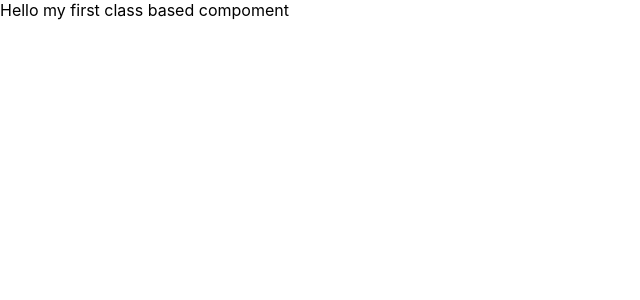
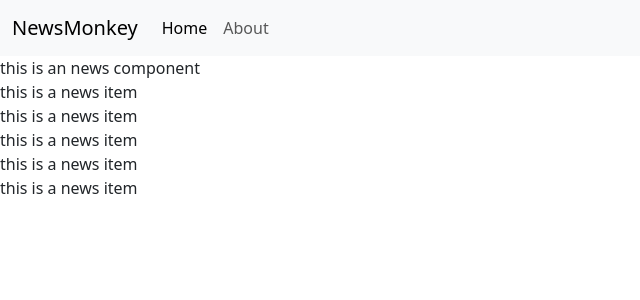
Before and after one commit to mohak64/NewsMonkey, a React (Create React App) app: page / in a window 1280 px wide. Shown: the top 300 px of the page, without its empty margins (0-640 px from the left). Built offline with nearby package versions, Linux system fonts and the light colour scheme.

Commit message:
after #23

```diff
--- a/public/index.html
+++ b/public/index.html
@@ -7,7 +7,7 @@
     <meta name="theme-color" content="#000000" />
     <meta
       name="description"
-      content="Web site created using create-react-app"
+      content="NEWSMONKEY IS OP!!"
     />
     <link rel="apple-touch-icon" href="%PUBLIC_URL%/logo192.png" />
     <!--
@@ -15,6 +15,7 @@
       user's mobile device or desktop. See https://developers.google.com/web/fundamentals/web-app-manifest/
     -->
     <link rel="manifest" href="%PUBLIC_URL%/manifest.json" />
+    <link href="https://cdn.jsdelivr.net/npm/bootstrap@5.3.0-alpha1/dist/css/bootstrap.min.css" rel="stylesheet" integrity="sha384-GLhlTQ8iRABdZLl6O3oVMWSktQOp6b7In1Zl3/Jr59b6EGGoI1aFkw7cmDA6j6gD" crossorigin="anonymous">
     <!--
       Notice the use of %PUBLIC_URL% in the tags above.
       It will be replaced with the URL of the `public` folder during the build.
@@ -24,7 +25,7 @@
       work correctly both with client-side routing and a non-root public URL.
       Learn how to configure a non-root public URL by running `npm run build`.
     -->
-    <title>React App</title>
+    <title>NewsMonkey - Free news updates</title>
   </head>
   <body>
     <noscript>You need to enable JavaScript to run this app.</noscript>
@@ -39,5 +40,7 @@
       To begin the development, run `npm start` or `yarn start`.
       To create a production bundle, use `npm run build` or `yarn build`.
     -->
+    <script src="https://cdn.jsdelivr.net/npm/@popperjs/core@2.11.6/dist/umd/popper.min.js" integrity="sha384-oBqDVmMz9ATKxIep9tiCxS/Z9fNfEXiDAYTujMAeBAsjFuCZSmKbSSUnQlmh/jp3" crossorigin="anonymous"></script>
+    <script src="https://cdn.jsdelivr.net/npm/bootstrap@5.3.0-alpha1/dist/js/bootstrap.min.js" integrity="sha384-mQ93GR66B00ZXjt0YO5KlohRA5SY2XofN4zfuZxLkoj1gXtW8ANNCe9d5Y3eG5eD" crossorigin="anonymous"></script>
   </body>
 </html>
--- a/src/App.js
+++ b/src/App.js
@@ -25,13 +25,18 @@
 // export default App;
 
 import React, { Component } from 'react' //rcc - class based component
+import { NavBar } from './components/NavBar';
+import News from './components/News';
 
 export default class App extends Component {
-
+  // c = 'mohak'
   render() {
     return (
       <div>
-        Hello my first class based compoment
+        <NavBar/>
+        <News/>
+
+        {/* Hello my first class based compoment {this.c} */}
       </div>
     )
   }
--- /dev/null
+++ b/src/components/NavBar.js
@@ -0,0 +1,40 @@
+import React, { Component } from 'react' //rcep
+//import PropTypes from 'prop-types'
+
+export class NavBar extends Component {
+  //static propTypes = {
+
+  //}
+
+  render() {
+    return (
+      <div>
+        {/* class-className,, href mai # ko replace kro with /  */ }
+          <nav className="navbar navbar-expand-lg bg-body-tertiary">
+            <div className="container-fluid">
+                <a className="navbar-brand" href="/">NewsMonkey</a>
+                <button className="navbar-toggler" type="button" data-bs-toggle="collapse" data-bs-target="#navbarSupportedContent" aria-controls="navbarSupportedContent" aria-expanded="false" aria-label="Toggle navigation">
+                <span className="navbar-toggler-icon"></span>
+                </button>
+                <div className="collapse navbar-collapse" id="navbarSupportedContent">
+                <ul className="navbar-nav me-auto mb-2 mb-lg-0">
+                    <li className="nav-item">
+                    <a className="nav-link active" aria-current="page" href="/">Home</a>
+                    </li>
+                    <li className="nav-item">
+                    <a className="nav-link" href="/about">About</a>
+                    </li>
+
+
+                </ul>
+
+                </div>
+            </div>
+            </nav>
+
+      </div>
+    )
+  }
+}
+
+export default NavBar
--- /dev/null
+++ b/src/components/News.js
@@ -0,0 +1,21 @@
+import React, { Component } from 'react' //rce
+import NewsItem from './NewsItem'
+
+export class News extends Component {
+  render() {
+    return (
+      <div>
+        this is an news component
+        <NewsItem/>
+        <NewsItem/>
+        <NewsItem/>
+        <NewsItem/>
+        <NewsItem/>
+
+
+      </div>
+    )
+  }
+}
+
+export default News
--- /dev/null
+++ b/src/components/NewsItem.js
@@ -0,0 +1,13 @@
+import React, { Component } from 'react'
+
+export class NewsItem extends Component {
+  render() {
+    return (
+      <div>
+            this is a news item
+      </div>
+    )
+  }
+}
+
+export default NewsItem
--- a/src/index.css
+++ b/src/index.css
@@ -1,4 +1,4 @@
-body {
+/* body {
   margin: 0;
   font-family: -apple-system, BlinkMacSystemFont, 'Segoe UI', 'Roboto', 'Oxygen',
     'Ubuntu', 'Cantarell', 'Fira Sans', 'Droid Sans', 'Helvetica Neue',
@@ -10,4 +10,4 @@
 code {
   font-family: source-code-pro, Menlo, Monaco, Consolas, 'Courier New',
     monospace;
-}
+} */
```
